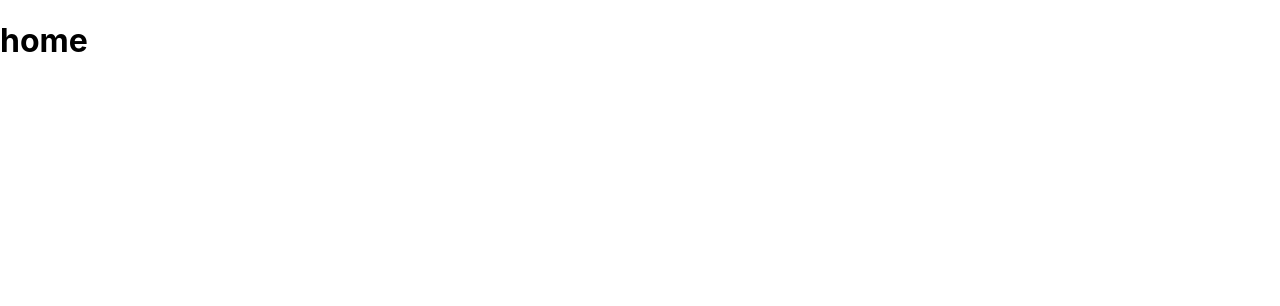
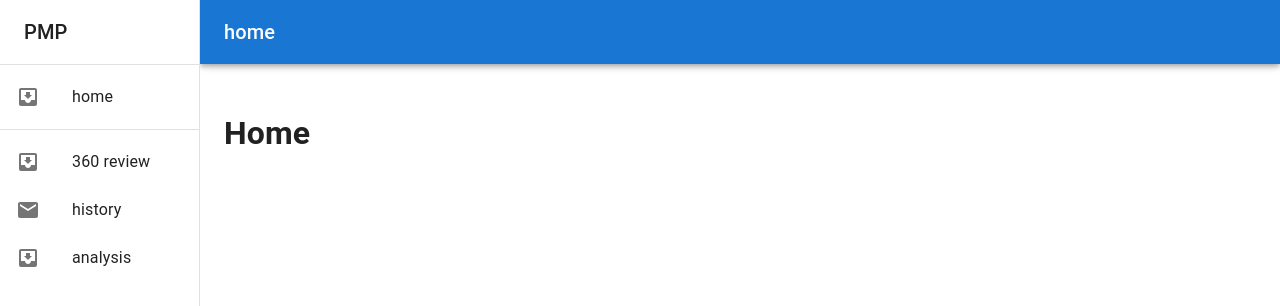
Before and after one commit to victorsamson1168/hackathon-frontend, a React (Create React App) app: page / in a window 1280 px wide. Shown: the top 306 px of the page. Built offline with nearby package versions, Linux system fonts and the light colour scheme.

Commit message:
dashboard drawer design updated

```diff
--- a/package.json
+++ b/package.json
@@ -5,6 +5,7 @@
   "dependencies": {
     "@emotion/react": "^11.8.2",
     "@emotion/styled": "^11.8.1",
+    "@mui/icons-material": "^5.5.1",
     "@mui/material": "^5.5.1",
     "@testing-library/jest-dom": "^5.16.2",
     "@testing-library/react": "^12.1.4",
--- a/src/App.js
+++ b/src/App.js
@@ -1,15 +1,10 @@
 
 import './App.css';
 import AppRoutes from "./routes/AppRoutes";
-import Home from './screens/Home';
+import Home from "./screens/ResponsiveDrawer";
 
 function App() {
-  return (
-    // <div>
-      <AppRoutes></AppRoutes>
-      // <Home></Home>
-    // </div>
-  );
+  return <AppRoutes></AppRoutes>;
 }
 
 export default App;
--- a/src/routes/AppRoutes.js
+++ b/src/routes/AppRoutes.js
@@ -2,12 +2,28 @@
 import { Switch, Route } from "react-router-dom";
 import About from "../screens/About";
 import Home from "../screens/Home";
+import ResponsiveDrawer from "../screens/ResponsiveDrawer";
 
 function AppRoutes() {
   return (
     <Switch>
-      <Route path="/" exact component={Home} />
-      <Route path="/about" component={About} />
+      <Route
+        path="/"
+        exact
+        render={() => (
+          <ResponsiveDrawer title="home">
+            <Home />
+          </ResponsiveDrawer>
+        )}
+      />
+      <Route
+        path="/about"
+        render={() => (
+          <ResponsiveDrawer title="about">
+            <About />
+          </ResponsiveDrawer>
+        )}
+      />
     </Switch>
   );
 }
--- a/src/screens/About.js
+++ b/src/screens/About.js
@@ -2,7 +2,7 @@
 
 function About() {
   return (
-    <div>
+    <div style={{ width: "100%", height: "100vh" }}>
       <h1>about</h1>
     </div>
   );
--- a/src/screens/Home.js
+++ b/src/screens/Home.js
@@ -2,8 +2,8 @@
 
 function Home() {
   return (
-    <div>
-      <h1>home</h1>
+    <div style={{ width: "100%", height: "100vh" }}>
+      <h1>Home</h1>
     </div>
   );
 }
--- /dev/null
+++ b/src/screens/ResponsiveDrawer.js
@@ -0,0 +1,177 @@
+import * as React from "react";
+import PropTypes from "prop-types";
+import AppBar from "@mui/material/AppBar";
+import Box from "@mui/material/Box";
+import CssBaseline from "@mui/material/CssBaseline";
+import Divider from "@mui/material/Divider";
+import Drawer from "@mui/material/Drawer";
+import IconButton from "@mui/material/IconButton";
+import InboxIcon from "@mui/icons-material/MoveToInbox";
+import List from "@mui/material/List";
+import ListItem from "@mui/material/ListItem";
+import ListItemIcon from "@mui/material/ListItemIcon";
+import ListItemText from "@mui/material/ListItemText";
+import MailIcon from "@mui/icons-material/Mail";
+import MenuIcon from "@mui/icons-material/Menu";
+import Toolbar from "@mui/material/Toolbar";
+import Typography from "@mui/material/Typography";
+
+const drawerWidth = 200;
+
+function ResponsiveDrawer(props) {
+  const { window, children, title } = props;
+  const [mobileOpen, setMobileOpen] = React.useState(false);
+
+  const handleDrawerToggle = () => {
+    setMobileOpen(!mobileOpen);
+  };
+
+  const drawer = (
+    <div>
+      <Toolbar>
+        <Typography variant="h6" noWrap>
+          PMP
+        </Typography>
+      </Toolbar>
+      <Divider />
+      <List>
+        <ListItem button key="home">
+          <ListItemIcon>
+            <InboxIcon />
+          </ListItemIcon>
+          <ListItemText primary="home" />
+        </ListItem>
+      </List>
+      <Divider />
+      <List>
+        {["360 review", "history", "analysis"].map((text, index) => (
+          <ListItem button key={text}>
+            <ListItemIcon>
+              {index % 2 === 0 ? <InboxIcon /> : <MailIcon />}
+            </ListItemIcon>
+            <ListItemText primary={text} />
+          </ListItem>
+        ))}
+      </List>
+    </div>
+  );
+
+  // const container =
+  //   window !== undefined ? () => window().document.body : undefined;
+
+  return (
+    <Box sx={{ display: "flex" }}>
+      <CssBaseline />
+      <AppBar
+        position="fixed"
+        sx={{
+          width: { sm: `calc(100% - ${drawerWidth}px)` },
+          ml: { sm: `${drawerWidth}px` },
+        }}
+      >
+        <Toolbar>
+          <IconButton
+            color="inherit"
+            aria-label="open drawer"
+            edge="start"
+            onClick={handleDrawerToggle}
+            sx={{ mr: 2, display: { sm: "none" } }}
+          >
+            <MenuIcon />
+          </IconButton>
+          <Typography variant="h6" noWrap component="div">
+            {title}
+          </Typography>
+        </Toolbar>
+      </AppBar>
+      <Box
+        component="nav"
+        sx={{ width: { sm: drawerWidth }, flexShrink: { sm: 0 } }}
+        aria-label="mailbox folders"
+      >
+        {/* The implementation can be swapped with js to avoid SEO duplication of links. */}
+        {/* <Drawer
+          container={container}
+          variant="temporary"
+          open={mobileOpen}
+          onClose={handleDrawerToggle}
+          ModalProps={{
+            keepMounted: true, // Better open performance on mobile.
+          }}
+          sx={{
+            display: { xs: "block", sm: "none" },
+            "& .MuiDrawer-paper": {
+              boxSizing: "border-box",
+              width: drawerWidth,
+            },
+          }}
+        >
+          {drawer}
+        </Drawer> */}
+        <Drawer
+          variant="permanent"
+          sx={{
+            display: { xs: "none", sm: "block" },
+            "& .MuiDrawer-paper": {
+              boxSizing: "border-box",
+              width: drawerWidth,
+            },
+          }}
+          open
+        >
+          {drawer}
+        </Drawer>
+      </Box>
+      <Box
+        component="main"
+        sx={{
+          flexGrow: 1,
+          p: 3,
+          width: { sm: `calc(100% - ${drawerWidth}px)` },
+        }}
+      >
+        <Toolbar />
+        {children}
+        {/* <Typography paragraph>
+          Lorem ipsum dolor sit amet, consectetur adipiscing elit, sed do
+          eiusmod tempor incididunt ut labore et dolore magna aliqua. Rhoncus
+          dolor purus non enim praesent elementum facilisis leo vel. Risus at
+          ultrices mi tempus imperdiet. Semper risus in hendrerit gravida rutrum
+          quisque non tellus. Convallis convallis tellus id interdum velit
+          laoreet id donec ultrices. Odio morbi quis commodo odio aenean sed
+          adipiscing. Amet nisl suscipit adipiscing bibendum est ultricies
+          integer quis. Cursus euismod quis viverra nibh cras. Metus vulputate
+          eu scelerisque felis imperdiet proin fermentum leo. Mauris commodo
+          quis imperdiet massa tincidunt. Cras tincidunt lobortis feugiat
+          vivamus at augue. At augue eget arcu dictum varius duis at consectetur
+          lorem. Velit sed ullamcorper morbi tincidunt. Lorem donec massa sapien
+          faucibus et molestie ac.
+        </Typography>
+        <Typography paragraph>
+          Consequat mauris nunc congue nisi vitae suscipit. Fringilla est
+          ullamcorper eget nulla facilisi etiam dignissim diam. Pulvinar
+          elementum integer enim neque volutpat ac tincidunt. Ornare suspendisse
+          sed nisi lacus sed viverra tellus. Purus sit amet volutpat consequat
+          mauris. Elementum eu facilisis sed odio morbi. Euismod lacinia at quis
+          risus sed vulputate odio. Morbi tincidunt ornare massa eget egestas
+          purus viverra accumsan in. In hendrerit gravida rutrum quisque non
+          tellus orci ac. Pellentesque nec nam aliquam sem et tortor. Habitant
+          morbi tristique senectus et. Adipiscing elit duis tristique
+          sollicitudin nibh sit. Ornare aenean euismod elementum nisi quis
+          eleifend. Commodo viverra maecenas accumsan lacus vel facilisis. Nulla
+          posuere sollicitudin aliquam ultrices sagittis orci a.
+        </Typography> */}
+      </Box>
+    </Box>
+  );
+}
+
+// ResponsiveDrawer.propTypes = {
+//   /**
+//    * Injected by the documentation to work in an iframe.
+//    * You won't need it on your project.
+//    */
+//   window: PropTypes.func,
+// };
+
+export default ResponsiveDrawer;
```
Also changed, not shown: 1 other file (tests, documents, lock files or other folders).
